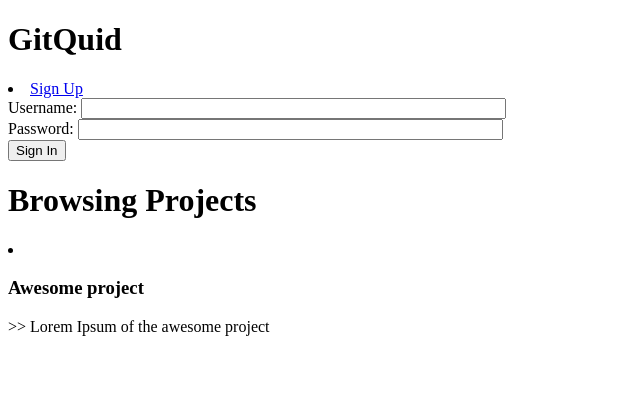
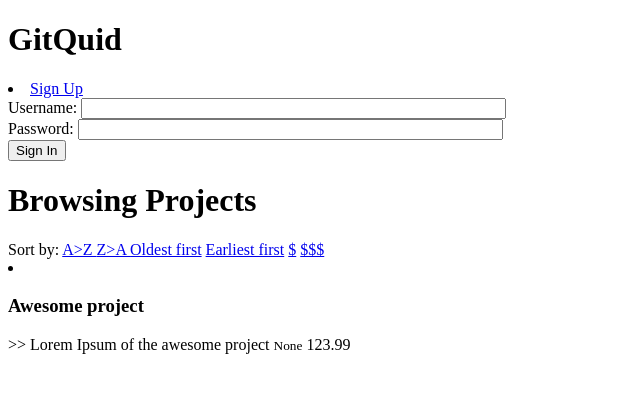
Before and after one commit to Purepeace/GitQuidProject, a Django app: page /GitQuid/projects/ in a window 1280 px wide. Shown: the top 393 px of the page, without its empty margins (0-640 px from the left). Run offline with Django 3.2, Linux system fonts and the light colour scheme; data comes from the database, SQL or seed files in the repository.

Commit message:
Projects browsing page has simple sorting now. It can be sorted by name, time added and sum of donations

```diff
--- a/GitQuid/models.py
+++ b/GitQuid/models.py
@@ -15,8 +15,10 @@
     user = models.OneToOneField(User, on_delete=models.PROTECT)
     picture = models.ImageField(upload_to='profile_images', null=True, blank=True)
     description = models.TextField(null=True, blank=True)
+
     def __str__(self):
         return self.user.username
+
 
 class Project(models.Model):
     # ideally maybe many users (as a team, for instance) could create a many projects
@@ -25,8 +27,12 @@
     name = models.CharField(max_length=200)
     body = models.TextField(null=True)
     category = models.CharField(max_length=50)
+    date = models.DateField()
+    donations = models.FloatField(default=0)
+
     def __str__(self):
         return self.name
+
 
 class Donation(models.Model):
     userProfile = models.ForeignKey(UserProfile, on_delete=models.PROTECT)
@@ -35,8 +41,10 @@
     date = models.DateTimeField()
     comMaxLen = 200
     comment = models.CharField(max_length=comMaxLen, null=True)
+
     def __str__(self):
         return str(self.amount) + ' to ' + str(self.project) + ' at ' + str(self.date)[:16]
+
 
 # Table to store whatever material was uploaded to the project (picture, vids, etc.)
 # Many-to-one relation with project
@@ -44,5 +52,6 @@
     project = models.ForeignKey(Project, on_delete=models.CASCADE)
     tag = models.CharField(max_length=50)
     media = models.BinaryField()
+
     def __str__(self):
         return self.tag
--- a/GitQuid/views.py
+++ b/GitQuid/views.py
@@ -5,30 +5,30 @@
 # !!!
 
 from django.shortcuts import render
-from GitQuid.models import Project
 # from GitQuid.models import Category
 # from GitQuid.forms import CategoryForm
 # from GitQuid.forms import ProjectForm
 
 from GitQuid.forms import UserForm, UserProfileForm
-
+from GitQuid.models import *
 from django.contrib.auth import authenticate, login
 from django.http import HttpResponseRedirect, HttpResponse
 from django.urls import reverse
 from django.contrib.auth.decorators import login_required
 from django.contrib.auth import logout
-# from datetime import datetime
-#
-#
+
+
+# from django import template
+
+
 def index(request):
-
-#     request.session.set_test_cookie()
-#     category_list = Category.objects.order_by('-likes')[:5]
-#     project_list = Project.objects.order_by('-views')[:5]
-#     context_dict = {'categories': category_list, 'projects': project_list}
-#
-#     visitor_cookie_handler(request)
-#     context_dict['visits'] = request.session['visits']
+    # request.session.set_test_cookie()
+    # category_list = Category.objects.order_by('-likes')[:5]
+    # project_list = Project.objects.order_by('-views')[:5]
+    # context_dict = {'categories': category_list, 'projects': project_list}
+    #
+    # visitor_cookie_handler(request)
+    # context_dict['visits'] = request.session['visits']
     if request.method == 'POST':
         # Gather the username and password provided by the user.
         # This information is obtained from the login form.
@@ -40,17 +40,15 @@
         username = request.POST.get('username')
         password = request.POST.get('password')
 
-
-
         # Use Django's machinery to attempt to see if the username/password
         # combination is valid - a User object is returned if it is.
         user = authenticate(username=username, password=password)
         login(request, user)
 
+    response = render(request, 'GitQuid/index.html')
+    return response
 
 
-    response = render(request, 'GitQuid/index.html')
-    return response
 #
 #
 # # A helper method
@@ -181,16 +179,30 @@
 #
 
 
+# register = template.Library()
+#
+#
+# @register.simple_tag(takes_context=True)
 def browse_projects(request):
+    projects = Project.objects.all()
+    donations = Donation.objects.all()
 
-    # projects = Project.objects.all()
+    for project in projects:
+        donation_sum = 0
+        for donation in donations:
+            if project.name == donation.project.name:
+                donation_sum += donation.amount
+        # Update Project model with sum of donations
+        p = Project.objects.get(id=project.id)
+        p.donations = donation_sum
+        p.save()
 
-    # for project in projects:
-    #     context_dict = {'name': project.name, 'category': project.category,
-    # 'body': project.body, 'user': project.userProfile}
+    # Get parameter by which projects are going to be sorted
+    sort = request.GET.get('sort', 'name')
 
     # Get all projects, sorting alphabetically by default
-    context_dict = {'projects': Project.objects.all().order_by("name")}
+
+    context_dict = {'projects': projects.order_by(sort)}
 
     return render(request, 'GitQuid/browseProjects.html', context_dict)
 
@@ -258,6 +270,8 @@
                   {'user_form': user_form,
                    'profile_form': profile_form,
                    'registered': registered})
+
+
 #
 #
 #
--- a/templates/GitQuid/base.html
+++ b/templates/GitQuid/base.html
@@ -1,15 +1,18 @@
 <!DOCTYPE html>
+{% load staticfiles %}
+{#<script src="{% static "js/Libraries/jquery.js" %}"></script>#}
+{#<script src="{% static "js/GitQuid.js" %}"></script>#}
 <html lang="en">
 <head>
     <meta charset="UTF-8">
     <title>
         {% block title_block %}
-        {% endblock%}
+        {% endblock %}
     </title>
 </head>
 <body>
 <h1>GitQuid</h1>
-{% block login_block%}
+{% block login_block %}
     {% if user.is_authenticated %}
         howdy {{ user.username }}!
         <form action="{% url 'GitQuid:logout' %}">
@@ -19,9 +22,9 @@
         <li><a href="{% url 'GitQuid:register' %}">Sign Up</a></li>
         <form id="login_form" method="post" action="{% url 'GitQuid:index' %}">
             {% csrf_token %}
-                Username: <input type="text" name="username" value="" size="50" /> <br />
-                Password: <input type="password" name="password" value="" size="50" /> <br />
-                <input type="submit" value="Sign In" />
+            Username: <input type="text" name="username" value="" size="50"/> <br/>
+            Password: <input type="password" name="password" value="" size="50"/> <br/>
+            <input type="submit" value="Sign In"/>
         </form>
     {% endif %}
 {% endblock %}
--- a/templates/GitQuid/browseProjects.html
+++ b/templates/GitQuid/browseProjects.html
@@ -1,17 +1,32 @@
 {% extends 'GitQuid/base.html' %}
 {% load staticfiles %}
+{#{% load sort_extras %}#}
+
+{#<script src="{% static "js/jquery.js" %}"></script>#}
+{#<script src="{% static "js/GitQuid.js" %}"></script>#}
+
 
 {% block title_block %}
-	Projects
+    Projects
 {% endblock %}
 
 {% block body_block %}
-	<h1>Browsing Projects</h1>
+    <h1>Browsing Projects</h1>
+
+    Sort by:
+    <th><a href="{% url 'GitQuid:browse_projects' %}?sort=name">A>Z </a></th>
+    <th><a href="{% url 'GitQuid:browse_projects' %}?sort=-name">Z>A </a></th>
+    <th><a href="{% url 'GitQuid:browse_projects' %}?sort=date">Oldest first</a></th>
+    <th><a href="{% url 'GitQuid:browse_projects' %}?sort=-date">Earliest first</a></th>
+    <th><a href="{% url 'GitQuid:browse_projects' %}?sort=donations">$</a></th>
+    <th><a href="{% url 'GitQuid:browse_projects' %}?sort=-donations">$$$</a></th>
 
     {% for project in projects %}
         <li>
             <h3>{{ project }}</h3>
-             >> {{ project.body }}
+            >> {{ project.body }}
+            <small>{{ project.date }}</small>
+            {{ project.donations }}
         </li>
     {% endfor %}
 
```
Also changed, not shown: populate.py (+15 -5 lines). Lines whose indentation alone changed are shown as unchanged.
